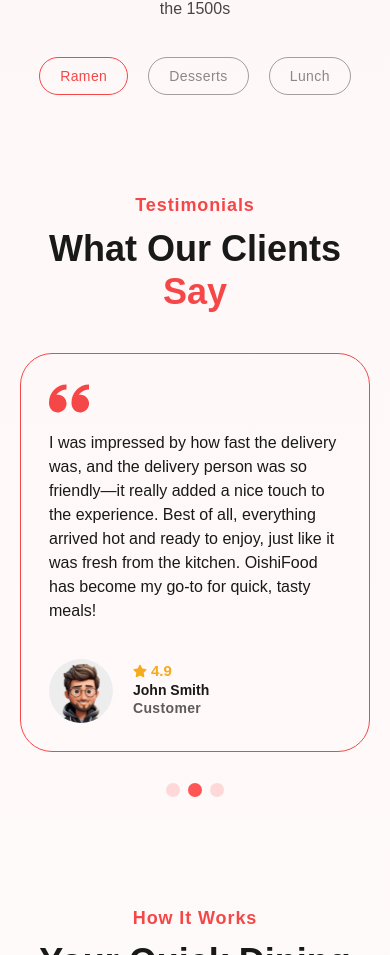
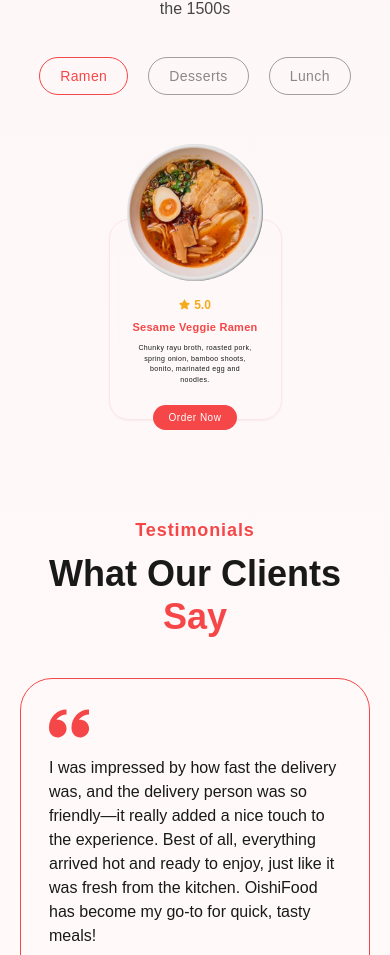
Before and after one commit to devJennyy/oishi-food, a React (Vite) app: page /homepage in a window 390 px wide. Shown: the part 934-1889 px from the top of the page. Built offline with nearby package versions, Linux system fonts and the light colour scheme; a web font is replaced by a local one.

Commit message:
WIP: Menu on mobile.

```diff
--- a/src/components/Menu.tsx
+++ b/src/components/Menu.tsx
@@ -1,23 +1,26 @@
+import { FaStar } from "react-icons/fa";
+
 const ramenMenu = [
   {
     image: "/images/ramen-dish-one.svg",
-    title: "Spicy Garlic Ramen",
+    title: "Sesame Veggie Ramen",
     description:
       "Chunky rayu broth, roasted pork, spring onion, bamboo shoots, bonito, marinated egg and noodles.",
+    rating: "5.0",
   },
-  {
-    image: "/images/ramen-dish-two.svg",
-    title: "Sesame Veggie Ramen",
-    description:
-      "Spicy miso broth, tofu, coriander, spring onion, bamboo shoots, marinated egg and noodles.",
-    imageSize: "320px",
-  },
-  {
-    image: "/images/ramen-dish-three.svg",
-    title: "Spicy Kimchi Ramen",
-    description:
-      "Shoyu broth, roasted pork, spring onion, coriander, kimchi, marinated egg and noodles.",
-  },
+  // {
+  //   image: "/images/ramen-dish-two.svg",
+  //   title: "Sesame Veggie Ramen",
+  //   description:
+  //     "Spicy miso broth, tofu, coriander, spring onion, bamboo shoots, marinated egg and noodles.",
+  //   imageSize: "320px",
+  // },
+  // {
+  //   image: "/images/ramen-dish-three.svg",
+  //   title: "Spicy Kimchi Ramen",
+  //   description:
+  //     "Shoyu broth, roasted pork, spring onion, coriander, kimchi, marinated egg and noodles.",
+  // },
 ];
 
 const Menu = () => {
@@ -76,6 +79,35 @@ const Menu = () => {
           </div>
         ))}
       </div>
+
+      <div className="flex justify-center items-center w-fit h-full mt-10 md:hidden">
+        {ramenMenu.map((item, index) => (
+          <div
+            key={index}
+            className="flex flex-col justify-center items-center w-[173px] h-[201px] border border-secondary/10 shadow-sm backdrop-blur-sm gap-4 rounded-[20px] mt-16"
+          >
+            <div className="flex items-center h-[136px] w-[136px] mt-[-4rem]">
+              <img
+                src={item.image}
+                className="h-fit object-cover"
+              />
+            </div>
+            <div className="flex flex-col items-center justify-between w-full gap-2 mt-[2px]">
+              <div className="flex justify-center items-center gap-1 text-amberGlow">
+                <FaStar size={11} />
+                <p className="font-semibold leading-3 text-[12px]">{item.rating}</p>
+              </div>
+              <p className="text-secondary font-bold text-[11px] tracking-wide">
+                {item.title}
+              </p>
+              <p className="text-[7px] tracking-wider max-w-[115px] w-full">{item.description}</p>
+            </div>
+            <button className="py-[5px] px-4 bg-secondary w-fit rounded-full mt-1 active:scale-95 transition-all duration-300 ease-in-out">
+              <p className="capitalize text-white text-[10px] font-light tracking-wider">Order Now</p>
+            </button>
+          </div>
+        ))}
+      </div>
     </div>
   );
 };
```
